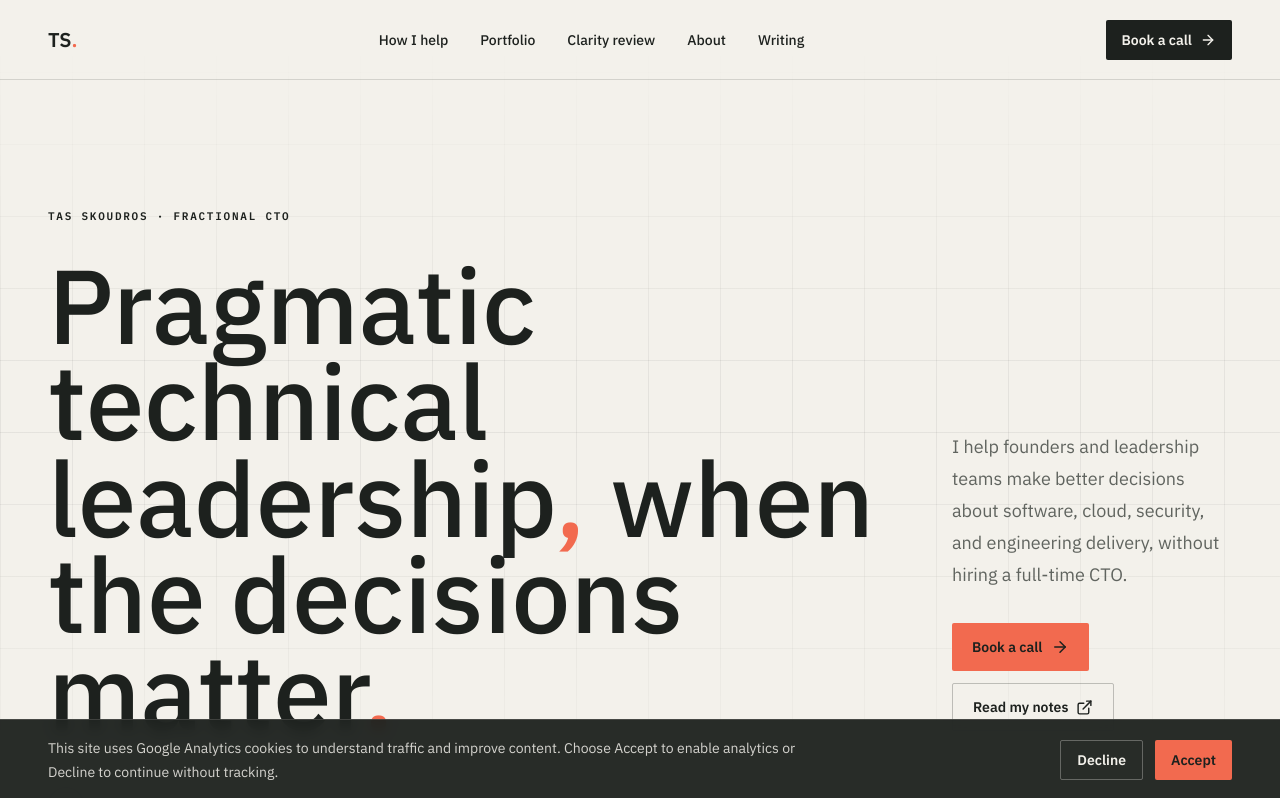
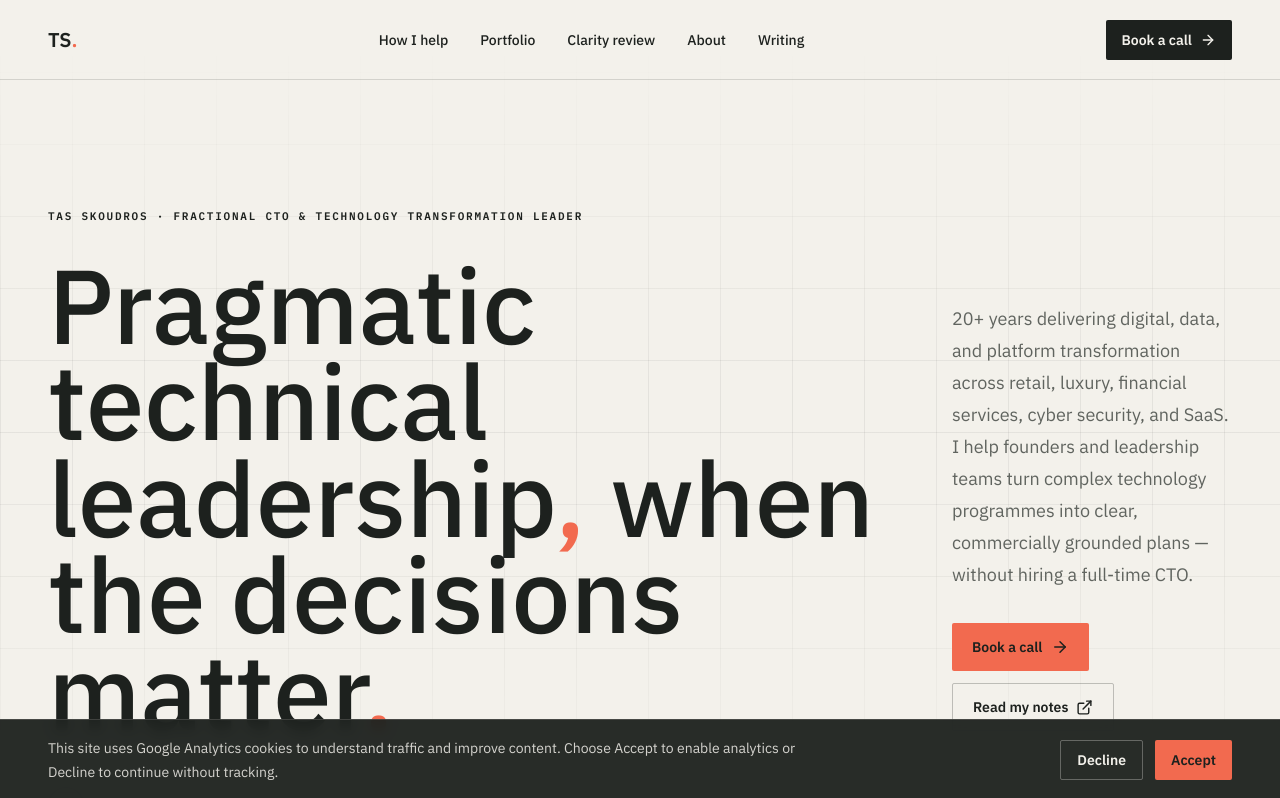
Before and after one commit to tasssko/tas.skoudros.com, a React (Vite) app: page / in a window 1280 px wide. Shown: the top 798 px of the page. Built offline with nearby package versions, Linux system fonts and the light colour scheme.

Commit message:
updated the content

```diff
--- a/src/App.tsx
+++ b/src/App.tsx
@@ -1,6 +1,6 @@
 import { useEffect, useState } from 'react'
 import { ArrowDown, ArrowRight, Check, Contact, ExternalLink, Mail } from 'lucide-react'
-import { portfolioBusinesses, reviewIncludes, site, situations, supportAreas } from './data/content'
+import { careerHighlights, portfolioBusinesses, reviewIncludes, site, situations, supportAreas } from './data/content'
 
 const externalProps = { target: '_blank', rel: 'noreferrer' }
 const consentKey = 'tas_analytics_consent'
@@ -103,6 +103,24 @@ function App() {
           </div>
         </section>
 
+        <section className="section-pad bg-paper">
+          <div className="page-shell">
+            <div className="section-heading">
+              <p className="eyebrow">Career highlights</p>
+              <h2 className="font-display text-4xl leading-tight sm:text-6xl">A track record across some of the world's most demanding technology programmes.</h2>
+            </div>
+            <div className="mt-14 border-t border-ink/20">
+              {careerHighlights.map((highlight) => (
+                <article className="situation-row" key={highlight.number}>
+                  <span className="font-mono text-xs text-coral">{highlight.number}</span>
+                  <h3 className="font-display text-2xl leading-snug sm:text-3xl">{highlight.title}</h3>
+                  <p className="max-w-md leading-7 text-muted">{highlight.description}</p>
+                </article>
+              ))}
+            </div>
+          </div>
+        </section>
+
         <section id="review" className="section-pad bg-moss text-paper">
           <div className="page-shell grid gap-14 lg:grid-cols-[0.8fr_1.2fr] lg:gap-24">
             <div>
@@ -149,9 +167,29 @@ function App() {
               {portfolioBusinesses.map((business) => (
                 <article className="portfolio-card" key={business.name}>
                   <p className="font-mono text-xs uppercase tracking-[0.14em] text-coral">{business.role}</p>
-                  <h3 className="mt-4 font-display text-3xl leading-tight">{business.name}</h3>
+                  <h3 className="text-xl font-semibold text-neutral-50">
+                    {business.name}
+                  </h3>
+
+                  {business.tradingAs && (
+                    <p className="mt-1 text-sm text-neutral-300">
+                      Trading as {business.tradingAs}
+                    </p>
+                  )}
+                  <p className="mt-1 text-sm font-medium text-neutral-300">
+                    {business.role}
+                  </p>
                   <p className="mt-5 max-w-xl leading-7 text-paper/80">{business.summary}</p>
-                  <p className="mt-5 text-sm text-paper/65">{business.focus}</p>
+                  <div className="mt-6 flex flex-wrap gap-2">
+                    {business.keywords.map((keyword) => (
+                      <span
+                        key={keyword}
+                        className="rounded-full border border-neutral-300 px-3 py-1 text-sm font-medium text-neutral-400"
+                      >
+                        {keyword}
+                      </span>
+                    ))}
+                  </div>
                   {business.link ? (
                     <a className="mt-7 inline-flex items-center gap-2 font-semibold text-sun hover:text-paper" href={business.link} {...externalProps}>
                       Visit business <ExternalLink size={16} />
@@ -174,8 +212,9 @@ function App() {
                 <p className="eyebrow mb-8">About Tas</p>
                 <h2 className="font-display text-4xl leading-tight sm:text-6xl">Technology should create leverage, not anxiety.</h2>
                 <div className="mt-9 space-y-5 text-lg leading-8 text-muted">
-                  <p>I work with ambitious founders and leadership teams who need experienced technical judgment, but not another layer of management.</p>
-                  <p>My approach is practical and direct. I connect technology decisions to business outcomes, make risk visible, and help teams build the confidence and operating rhythm to deliver.</p>
+                  <p>Senior technology leader with 20+ years delivering digital, data, and platform transformation across retail, luxury, financial services, cyber security, and SaaS. Founder of StackTrack, and director of Servana Managed Services.</p>
+                  <p>I'm comfortable operating from board-level strategy through to hands-on technical delivery — partnering with CEOs, commercial, product, and operational leaders to turn complex technology programmes into clear, commercially grounded plans.</p>
+                  <p>Hands-on across TypeScript, Python, Go, Rust, and Ruby. Deep experience in AWS, Azure, Kubernetes, serverless, and integration-heavy environments.</p>
                 </div>
                 <a className="mt-10 inline-flex items-center gap-2 font-semibold underline decoration-coral decoration-2 underline-offset-8" href={site.links.linkedin} {...externalProps}>Connect on LinkedIn <Contact size={18} /></a>
               </div>
--- a/src/data/content.ts
+++ b/src/data/content.ts
@@ -1,16 +1,16 @@
 export const site = {
   name: 'Tas Skoudros',
-  role: 'Fractional CTO',
+  role: 'Fractional CTO & Technology Transformation Leader',
   description:
-    'I help founders and leadership teams make better decisions about software, cloud, security, and engineering delivery, without hiring a full-time CTO.',
+    '20+ years delivering digital, data, and platform transformation across retail, luxury, financial services, cyber security, and SaaS. I help founders and leadership teams turn complex technology programmes into clear, commercially grounded plans — without hiring a full-time CTO.',
   location: 'Operating regions: US, UK, EU, APAC',
-  email: 'hello@tas.skoudros.com',
+  email: 'tas@skoudros.com',
   links: {
     book: 'https://calendar.app.google/pYXAUB9v4kSEJ2Aj7',
     linkedin: 'https://www.linkedin.com/in/tassko/',
     substack: 'https://notes.skoudros.com',
   },
-  expertise: ['Technology Strategy', 'Cloud & DevOps & AI', 'Security & Risk', 'Engineering Leadership'],
+  expertise: ['Digital & Data Transformation', 'Cloud & Platform Engineering', 'Security & Resilience', 'Engineering Leadership'],
 }
 
 export const situations = [
@@ -39,11 +39,46 @@ export const reviewIncludes = [
 ]
 
 export const supportAreas = [
-  'Technical strategy and board-level guidance',
-  'Engineering team leadership and coaching',
-  'Architecture and platform decisions',
-  'Security, resilience, and operational risk',
-  'Hiring, vendors, and technical due diligence',
+  'Technology roadmaps, investment priorities, and delivery plans',
+  'Cloud and platform architecture across AWS, Azure, Kubernetes, and serverless',
+  'Engineering team leadership, culture, and operating model design',
+  'AI adoption, CI/CD, GitOps, and developer experience improvements',
+  'Security, resilience, and zero-trust architecture',
+  'Legacy modernisation and enterprise integration',
+  'Board-level technology leadership and technical due diligence',
+]
+
+export const careerHighlights = [
+  {
+    number: '01',
+    title: 'Waitrose.com replatform',
+    description:
+      'Led the replatform of Waitrose.com from legacy IBM WCS to a modern serverless cloud platform, enabling faster delivery, experimentation, and operational scalability — and supporting record online sales.',
+  },
+  {
+    number: '02',
+    title: 'Markel International — Azure Kubernetes migration',
+    description:
+      'Led migration from on-premise Rancher-based Kubernetes to Azure Kubernetes Service, improving deployment automation, security posture, cost visibility, and ROI tracking.',
+  },
+  {
+    number: '03',
+    title: 'Net-a-Porter — high-scale digital commerce',
+    description:
+      'Delivered platforms supporting £8M/day and £650k/hour trading volumes. Consistently delivered against aggressive commercial timelines for one of the world\'s most demanding digital luxury brands.',
+  },
+  {
+    number: '04',
+    title: 'LVMH, Tag Heuer, Celine, Sephora, Benefit',
+    description:
+      'Designed and delivered digital platforms and SaaS-style offerings — including chatbots, clienteling tools, and cyber security platforms — across multiple luxury and beauty brands.',
+  },
+  {
+    number: '05',
+    title: 'StackTrack — founded and scaled',
+    description:
+      'Founded and scaled StackTrack to £2.5M revenue, delivering modern platforms, tooling, and technology advisory to 50+ organisations across multiple sectors.',
+  },
 ]
 
 export const portfolioBusinesses = [
@@ -52,15 +87,28 @@ export const portfolioBusinesses = [
     role: 'Founder & Technical Advisor',
     summary:
       'A professional services business helping leadership teams improve engineering delivery, platform maturity, and technical governance.',
-    focus: 'Professional services · Platform engineering · Technical advisory · Delivery visibility',
+    keywords: [
+      'Professional services',
+      'Platform engineering',
+      'Technical advisory',
+      'Delivery visibility',
+      'Engineering governance',
+    ],
     link: 'https://stacktrack.com',
   },
   {
-    name: 'Servana Managed Services Ltd (trading as StackTrack UK)',
+    name: 'Servana Managed Services Ltd',
+    tradingAs: 'StackTrack UK',
     role: 'Director',
     summary:
       'The operating company behind StackTrack UK, delivering managed services, cloud operations support, and accountable technical delivery.',
-    focus: 'Managed services · Cloud operations · Security controls · Operational reliability',
+    keywords: [
+      'Managed services',
+      'Cloud operations',
+      'Support',
+      'Security controls',
+      'Operational reliability',
+    ],
     link: 'https://stacktrack.com',
   },
 ]
```
